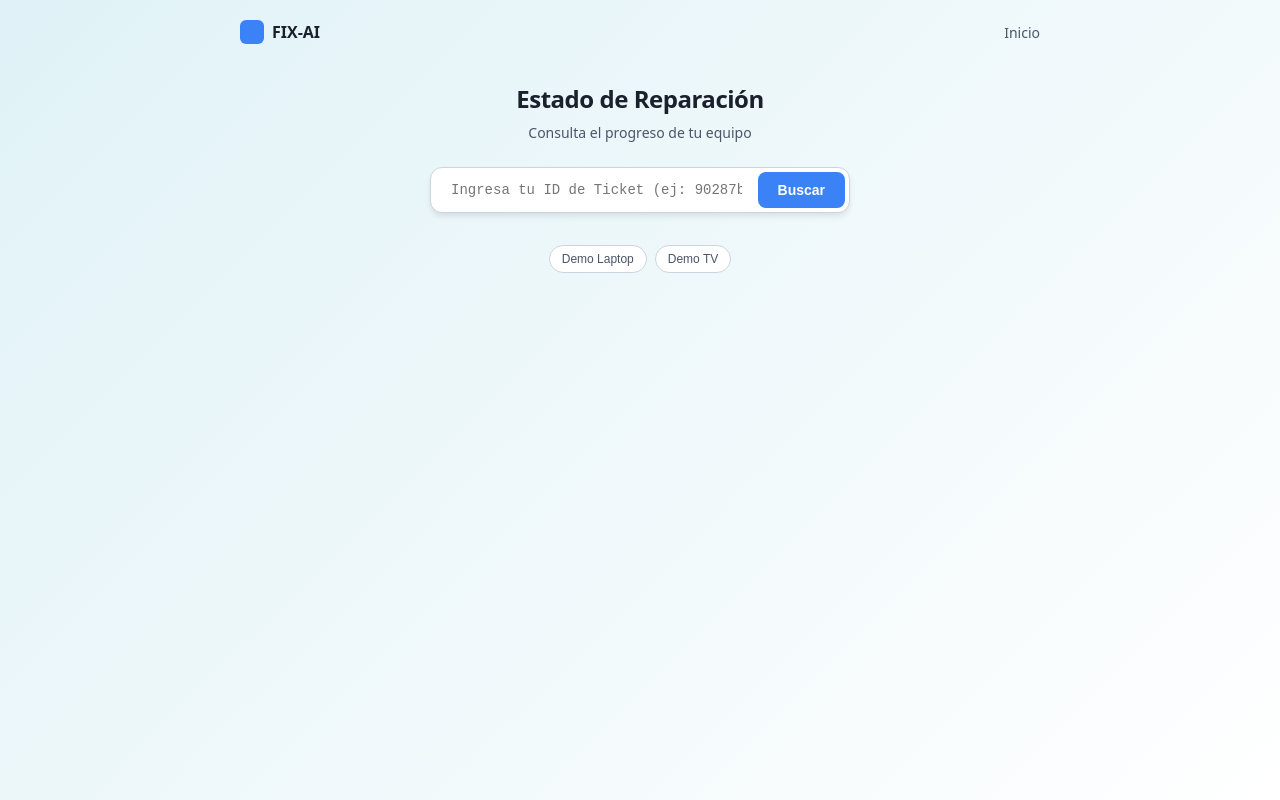
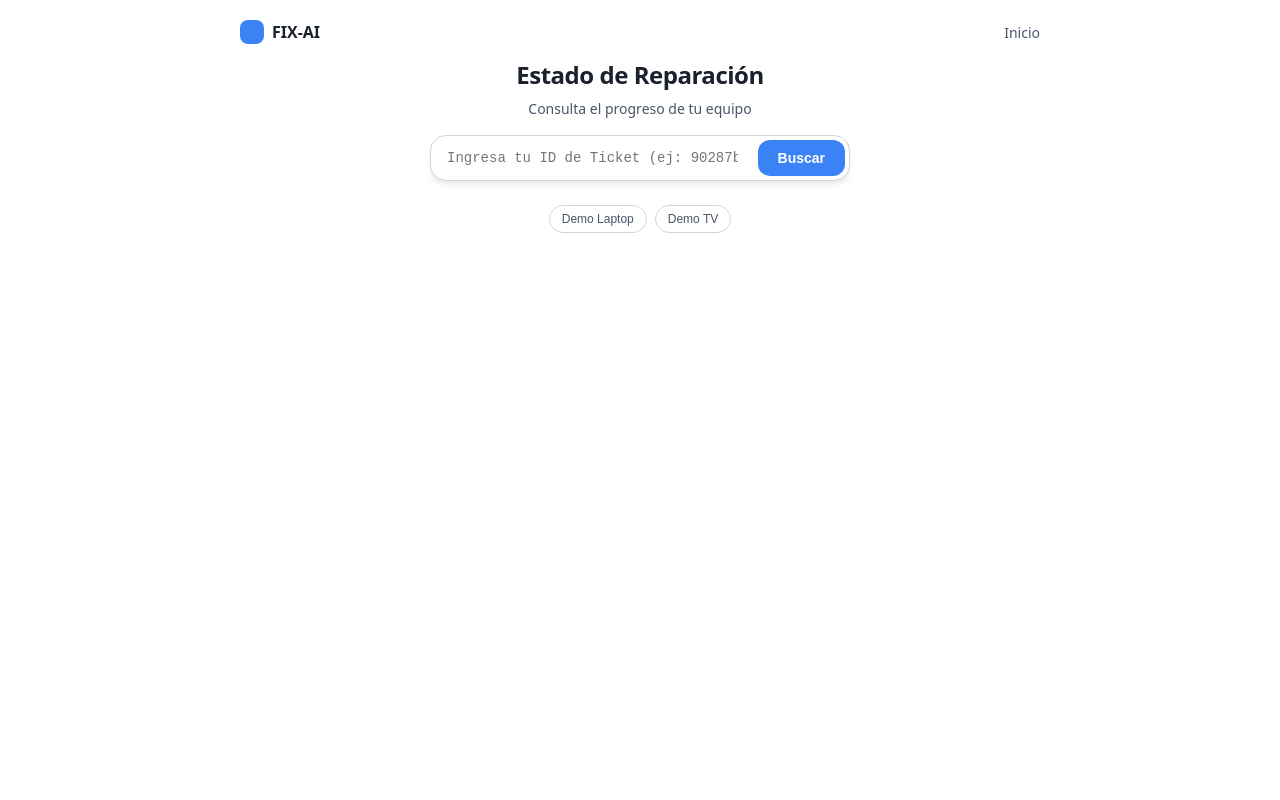
Before and after one commit to elKevin24/FIX-AI-NEXT, a Next.js app: page /tickets/status in a window 1280 px wide. Built offline with nearby package versions, Linux system fonts and the light colour scheme.

Commit message:
Desyng ticket status

```diff
--- a/src/app/dashboard/tickets/TicketSearchFilters.tsx
+++ b/src/app/dashboard/tickets/TicketSearchFilters.tsx
@@ -93,7 +93,7 @@ export default function TicketSearchFilters() {
                     />
                 </div>
                 <Button
-                    variant="primary"
+                    variant="danger"
                     onClick={handleSearch}
                     disabled={isPending}
                 >
--- a/src/app/tickets/status/page.tsx
+++ b/src/app/tickets/status/page.tsx
@@ -35,46 +35,82 @@ export default function TicketSearchPage() {
     };
 
     return (
+        <>
         <div style={{
-            minHeight: '100vh',
-            background: 'linear-gradient(135deg, #e0f2f7 0%, #ffffff 100%)', // Degradado suave (similar al original)
+            position: 'fixed',
+            top: 0,
+            left: 0,
+            right: 0,
+            bottom: 0,
+            background: '#ffffff',
+            zIndex: -1
+        }}></div>
+        <div style={{
+            minHeight: '100dvh',
             display: 'flex',
             flexDirection: 'column',
             alignItems: 'center',
-            padding: '20px',
-            fontFamily: 'system-ui, sans-serif'
+            padding: ticket ? '0.75rem' : '1.25rem',
+            fontFamily: 'system-ui, sans-serif',
+            overflowY: 'auto'
         }}>
 
             {/* Navbar Simple */}
-            <nav style={{ width: '100%', maxWidth: '800px', display: 'flex', justifyContent: 'space-between', alignItems: 'center', marginBottom: '40px' }}>
-                <div style={{ display: 'flex', alignItems: 'center', gap: '8px', color: '#1a202c', fontWeight: 'bold' }}> {/* Texto oscuro */}
-                    <div style={{ width: '24px', height: '24px', background: '#3b82f6', borderRadius: '6px' }}></div> {/* Azul */}
+            <nav style={{ width: '100%', maxWidth: '50rem', display: 'flex', justifyContent: 'space-between', alignItems: 'center', marginBottom: ticket ? '0.5rem' : '1rem' }}>
+                <div style={{ display: 'flex', alignItems: 'center', gap: '0.5rem', color: '#1a202c', fontWeight: 'bold' }}> {/* Texto oscuro */}
+                    <div style={{
+                        width: '1.5rem',
+                        height: '1.5rem',
+                        background: '#3b82f6',
+                        borderRadius: '0.5rem',
+                        border: 'none',
+                        boxShadow: 'none',
+                        outline: 'none',
+                        overflow: 'hidden'
+                    }}></div> {/* Azul */}
                     FIX-AI
                 </div>
-                <Link href="/" style={{ color: '#4a5568', textDecoration: 'none', fontSize: '14px' }}>Inicio</Link> {/* Texto gris */}
+                <Link href="/" style={{ color: '#4a5568', textDecoration: 'none', fontSize: '0.875rem', outline: 'none' }}>Inicio</Link> {/* Texto gris */}
             </nav>
 
             {/* Buscador Compacto */}
             <div style={{
                 width: '100%',
-                maxWidth: '420px',
-                marginBottom: ticket ? '40px' : '0', // Espacio si hay resultados
+                maxWidth: '26.25rem',
+                marginBottom: ticket ? '0.75rem' : '0', // Espacio si hay resultados
                 transition: 'all 0.3s ease'
             }}>
-                <div style={{ textAlign: 'center', marginBottom: '24px' }}>
-                    <h1 style={{ fontSize: '24px', fontWeight: '700', color: '#1a202c', marginBottom: '8px' }}>Estado de Reparación</h1> {/* Título oscuro */}
-                    <p style={{ fontSize: '14px', color: '#4a5568' }}>Consulta el progreso de tu equipo</p> {/* Texto gris */}
+                <div style={{
+                    textAlign: 'center',
+                    marginBottom: ticket ? '0.5rem' : '1rem',
+                    transition: 'all 0.3s ease'
+                }}>
+                    <h1 style={{
+                        fontSize: ticket ? '1.125rem' : '1.5rem',
+                        fontWeight: '700',
+                        color: '#1a202c',
+                        marginBottom: ticket ? '0' : '0.5rem',
+                        transition: 'all 0.3s ease'
+                    }}>Estado de Reparación</h1>
+                    {!ticket && (
+                        <p style={{ fontSize: '0.875rem', color: '#4a5568' }}>Consulta el progreso de tu equipo</p>
+                    )}
                 </div>
 
                 <form onSubmit={handleSubmit} style={{ position: 'relative' }}>
                     <div style={{
                         display: 'flex',
+                        alignItems: 'center',
                         background: '#ffffff', // Fondo blanco para el input
                         border: `1px solid ${error ? '#ef4444' : '#cbd5e0'}`, // Borde gris claro
-                        borderRadius: '12px',
-                        padding: '4px',
-                        boxShadow: '0 4px 6px -1px rgba(0, 0, 0, 0.1)'
-                    }}>
+                        borderRadius: '1rem',
+                        boxShadow: '0 0.25rem 0.375rem -0.0625rem rgba(0, 0, 0, 0.1)',
+                        overflow: 'hidden',
+                        isolation: 'isolate',
+                        transition: 'all 0.3s cubic-bezier(0.4, 0, 0.2, 1)'
+                    }}
+                    className="search-container"
+                    >
                         <input
                             type="text"
                             value={ticketId}
@@ -84,33 +120,47 @@ export default function TicketSearchPage() {
                                 flex: 1,
                                 background: 'transparent',
                                 border: 'none',
-                                padding: '0 16px',
+                                padding: '0.625rem 1rem',
                                 color: '#1a202c', // Texto oscuro en input
                                 outline: 'none',
-                                fontSize: '14px',
+                                fontSize: '0.875rem',
                                 fontFamily: 'monospace'
                             }}
                         />
                         <button
                             type="submit"
                             disabled={loading}
+                            className="search-button"
                             style={{
-                                background: loading ? '#a0aec0' : '#3b82f6', // Azul para el botón
+                                background: loading ? '#a0aec0' : '#3b82f6',
                                 color: 'white',
                                 border: 'none',
-                                borderRadius: '8px',
-                                padding: '10px 20px',
-                                fontSize: '14px',
+                                borderRadius: '0.75rem',
+                                padding: '0.625rem 1.25rem',
+                                margin: '0.25rem',
+                                fontSize: '0.875rem',
                                 fontWeight: '600',
                                 cursor: loading ? 'wait' : 'pointer',
-                                transition: 'background 0.2s'
+                                transition: 'all 0.3s cubic-bezier(0.4, 0, 0.2, 1)',
+                                outline: 'none',
+                                boxShadow: 'none',
+                                overflow: 'hidden',
+                                WebkitAppearance: 'none',
+                                MozAppearance: 'none',
+                                appearance: 'none',
+                                transform: loading ? 'scale(0.95)' : 'scale(1)'
                             }}
                         >
-                            {loading ? '...' : 'Buscar'}
+                            <span style={{
+                                display: 'inline-block',
+                                animation: loading ? 'pulse 1.5s ease-in-out infinite' : 'none'
+                            }}>
+                                {loading ? '...' : 'Buscar'}
+                            </span>
                         </button>
                     </div>
                     {error && (
-                        <p style={{ position: 'absolute', top: '100%', left: '4px', marginTop: '8px', color: '#ef4444', fontSize: '12px' }}>
+                        <p style={{ position: 'absolute', top: '100%', left: '0.25rem', marginTop: '0.5rem', color: '#ef4444', fontSize: '0.75rem' }}>
                             {error}
                         </p>
                     )}
@@ -118,16 +168,20 @@ export default function TicketSearchPage() {
 
                 {/* Ejemplos (Solo si no hay ticket visible para no ensuciar) */}
                 {!ticket && (
-                    <div style={{ marginTop: '32px', display: 'flex', gap: '8px', justifyContent: 'center' }}>
-                        <button onClick={() => setTicketId('5f8320f6')} style={{ background: '#ffffff', border: '1px solid #cbd5e0', color: '#4a5568', padding: '6px 12px', borderRadius: '20px', fontSize: '12px', cursor: 'pointer' }}>Demo Laptop</button>
-                        <button onClick={() => setTicketId('47d8cd53')} style={{ background: '#ffffff', border: '1px solid #cbd5e0', color: '#4a5568', padding: '6px 12px', borderRadius: '20px', fontSize: '12px', cursor: 'pointer' }}>Demo TV</button>
+                    <div style={{ marginTop: '1.5rem', display: 'flex', gap: '0.5rem', justifyContent: 'center' }}>
+                        <button onClick={() => setTicketId('5f8320f6')} className="demo-button" style={{ background: '#ffffff', border: '1px solid #cbd5e0', color: '#4a5568', padding: '0.375rem 0.75rem', borderRadius: '1.25rem', fontSize: '0.75rem', cursor: 'pointer', transition: 'all 0.2s ease' }}>Demo Laptop</button>
+                        <button onClick={() => setTicketId('47d8cd53')} className="demo-button" style={{ background: '#ffffff', border: '1px solid #cbd5e0', color: '#4a5568', padding: '0.375rem 0.75rem', borderRadius: '1.25rem', fontSize: '0.75rem', cursor: 'pointer', transition: 'all 0.2s ease' }}>Demo TV</button>
                     </div>
                 )}
             </div>
 
             {/* Resultado (Card) */}
             {ticket && (
-                <div style={{ width: '100%', maxWidth: '800px', animation: 'fadeIn 0.5s ease' }}>
+                <div style={{
+                    width: '100%',
+                    maxWidth: '50rem',
+                    animation: 'slideUp 0.6s cubic-bezier(0.16, 1, 0.3, 1)'
+                }}>
                     {/* Nota: La TicketStatusCard tiene su propio modo oscuro. Aquí se mezcla. */}
                     <TicketStatusCard ticket={ticket} />
                 </div>
@@ -138,7 +192,93 @@ export default function TicketSearchPage() {
                     from { opacity: 0; transform: translateY(10px); }
                     to { opacity: 1; transform: translateY(0); }
                 }
+
+                @keyframes slideUp {
+                    from {
+                        opacity: 0;
+                        transform: translateY(30px) scale(0.95);
+                    }
+                    to {
+                        opacity: 1;
+                        transform: translateY(0) scale(1);
+                    }
+                }
+
+                @keyframes pulse {
+                    0%, 100% { opacity: 1; }
+                    50% { opacity: 0.5; }
+                }
+
+                /* Animación de hover para el botón Buscar */
+                .search-button:not(:disabled):hover {
+                    transform: scale(1.05) !important;
+                    box-shadow: 0 0.5rem 1rem rgba(59, 130, 246, 0.3) !important;
+                }
+
+                .search-button:not(:disabled):active {
+                    transform: scale(0.98) !important;
+                }
+
+                /* Animación para contenedor de búsqueda */
+                .search-container:focus-within {
+                    box-shadow: 0 0.5rem 1rem rgba(0, 0, 0, 0.15) !important;
+                    transform: translateY(-2px);
+                }
+
+                /* Animación para botones de demo */
+                .demo-button:hover {
+                    background: #f7fafc !important;
+                    border-color: #3b82f6 !important;
+                    color: #3b82f6 !important;
+                    transform: translateY(-2px);
+                    box-shadow: 0 4px 8px rgba(59, 130, 246, 0.15);
+                }
+
+                .demo-button:active {
+                    transform: scale(0.95);
+                }
+
+                /* Desactivar TODOS los outlines, box-shadows y efectos de focus */
+                *,
+                *::before,
+                *::after {
+                    outline: none !important;
+                    -webkit-tap-highlight-color: transparent !important;
+                }
+
+                *:focus,
+                *:focus-visible,
+                *:active,
+                *:hover {
+                    outline: none !important;
+                    box-shadow: none !important;
+                    -webkit-box-shadow: none !important;
+                    -moz-box-shadow: none !important;
+                }
+
+                button:focus,
+                button:focus-visible,
+                button:active,
+                button:hover {
+                    outline: none !important;
+                    box-shadow: none !important;
+                }
+
+                input:focus,
+                input:focus-visible,
+                input:active {
+                    outline: none !important;
+                    box-shadow: none !important;
+                    border-color: #cbd5e0 !important;
+                }
+
+                div:focus,
+                div:focus-visible {
+                    outline: none !important;
+                    box-shadow: none !important;
+                }
             `}</style>
         </div>
+        </>
     );
 }
```
Also changed, not shown: src/app/page.module.css (+11 -1 lines), src/components/tickets/TicketStatusCard.tsx (+88 -39 lines), 1 other file (tests, documents, lock files or other folders).
